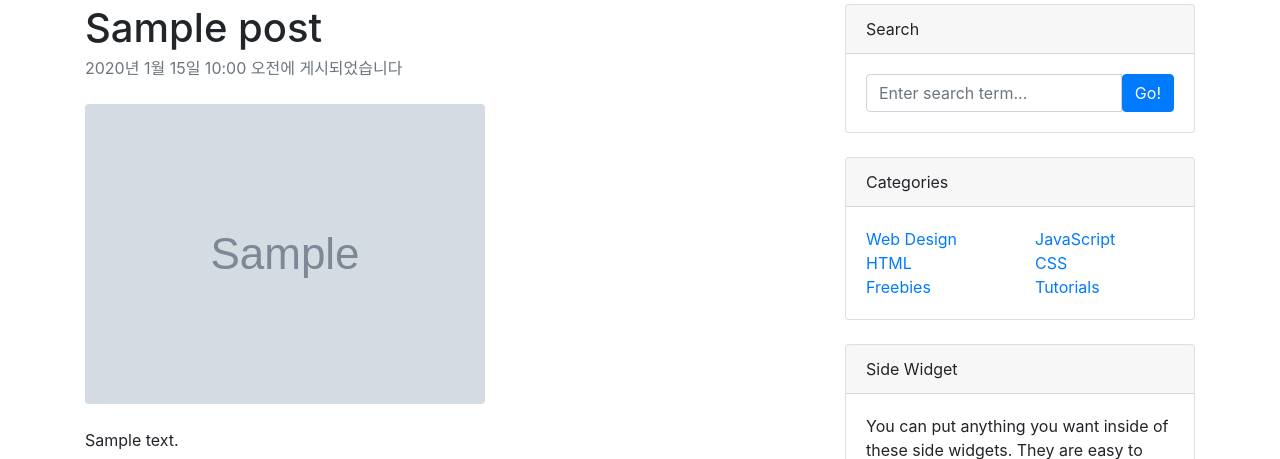
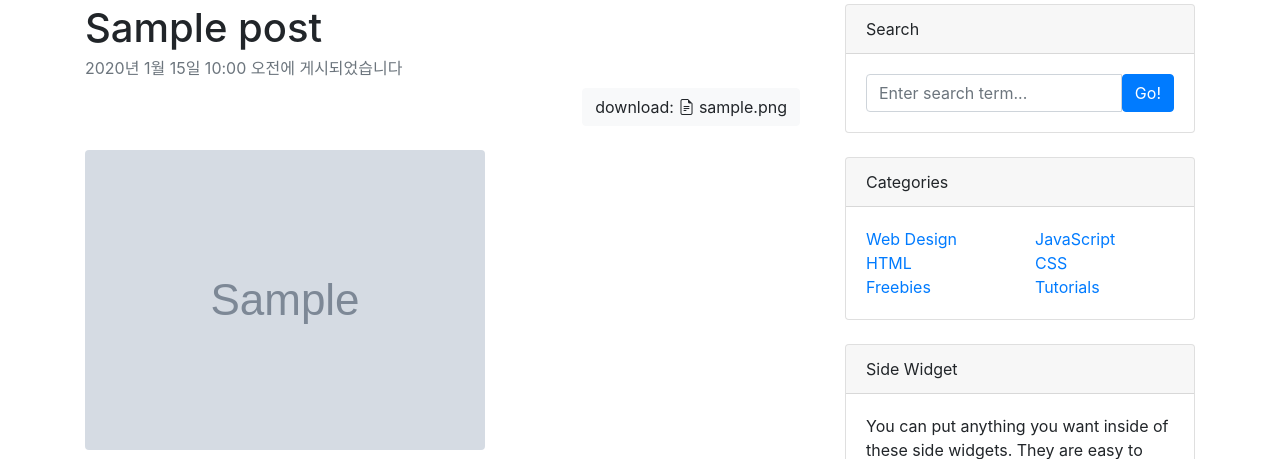
Before and after one commit to ur-young/doit_django, a Django app: page /blog/1/ in a window 1280 px wide. Shown: the part 56-515 px from the top of the page. Run offline with Django 4.2, Linux system fonts and the light colour scheme; tables that the repository leaves empty hold one stand-in row (values such as "Sample post"); grey boxes marked "Sample" are stand-in pictures; grey boxes labelled with a size stand in for pictures from a placeholder-image service; some libraries are stand-ins or nearby versions.

Commit message:
download button when attached file exists

```diff
--- a/blog/models.py
+++ b/blog/models.py
@@ -1,4 +1,5 @@
 from django.db import models
+import os
 
 # Create your models here.
 class Post(models.Model):
@@ -17,3 +18,9 @@ class Post(models.Model):
 
     def get_absolute_url(self):
         return f'/blog/{self.pk}/'
+
+    def get_file_name(self):
+        return os.path.basename(self.file_upload.name)
+
+    def get_file_ext(self):
+        return self.get_file_name().split('.')[-1]
--- a/blog/static/css/style.css
+++ b/blog/static/css/style.css
@@ -1,3 +1,7 @@
 div.contents {
     margin-top: 60px;
 }
+
+div.right {
+    text-align: right;
+}
--- a/blog/templates/blog/post_detail.html
+++ b/blog/templates/blog/post_detail.html
@@ -7,6 +7,7 @@
     <meta name="viewport" content="width=device-width, initial-scale=1.0">
 
     <link rel="stylesheet" href="https://cdn.jsdelivr.net/npm/bootstrap@4.6.2/dist/css/bootstrap.min.css">
+    <link rel="stylesheet" href="https://cdn.jsdelivr.net/npm/bootstrap-icons@1.9.1/font/bootstrap-icons.css">
     <link rel="stylesheet" href="{% static 'css/style.css' %}">
     <title>{{ post.title }} - Blog</title>
 </head>
@@ -56,6 +57,32 @@
                         <h1 class="fw-bolder mb-1"> {{ post.title }} </h1>
                         <!-- Post meta content-->
                         <div class="text-muted fst-italic mb-2">{{ post.created_at }}에 게시되었습니다</div>
+
+                        <!-- download button -->
+                        <div class="container right">
+                        {% if post.file_upload %}
+                        <a href="{{post.file_upload.url}}" class="btn btn-light" role="button" download>
+                            download:
+                            {% if post.get_file_ext == 'csv' %}
+                                <i class="bi bi-filetype-csv"></i>
+                            {% elif post.get_file_ext == 'pdf' %}
+                                <i class="bi bi-filetype-pdf"></i>
+                            {% elif post.get_file_ext == 'xlsx' %}
+                                <i class="bi bi-filetype-xlsx"></i>
+                            {% elif post.get_file_ext == 'xls' %}
+                                <i class="bi bi-filetype-xls"></i>
+                            {% elif post.get_file_ext == 'docx' %}
+                                <i class="bi bi-filetype-docx"></i>
+                            {% elif post.get_file_ext == 'doc' %}
+                                <i class="bi bi-filetype-doc"></i>
+                            {% else %}
+                                <i class="bi bi-file-earmark-text"></i>
+                            {% endif %}
+                            {{ post.get_file_name }}
+                        </a>
+                        {% endif %}
+                        </div>
+
                     </header>
                     <!-- Preview image figure-->
 
@@ -68,6 +95,7 @@
                     <section class="mb-5">
                         <p class="fs-5 mb-4"> {{ post.content }} </p>
                     </section>
+
                 </article>
                 <!-- Comments section-->
                 <section class="mb-5">
```
